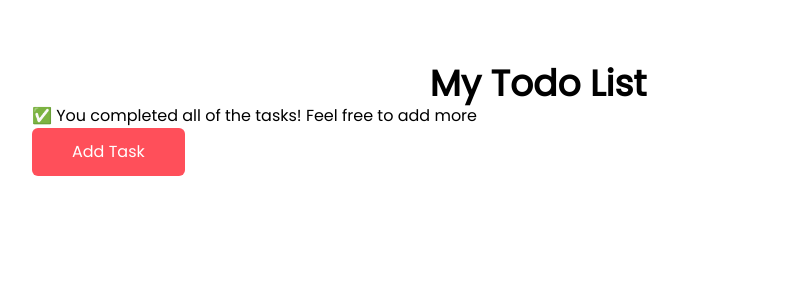
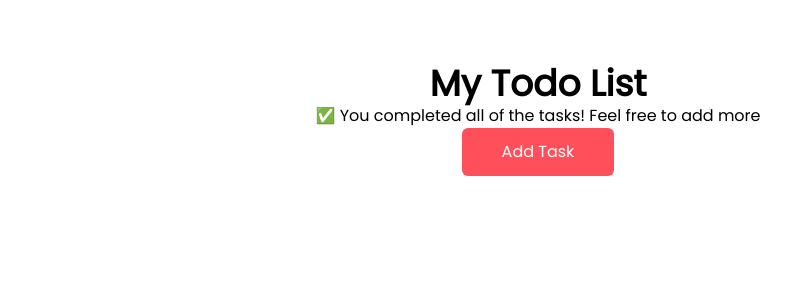
Before and after one commit to logan-lampton/todo, a React (Vite) app: page / in a window 1280 px wide. Shown: the top 300 px of the page, without its empty margins (102-893 px from the left). Built offline with nearby package versions, Linux system fonts and the light colour scheme; the HTML template or start-up script is replaced by a standard one.

Commit message:
formatting of dropdown sort

```diff
--- a/src/components/TodoList.jsx
+++ b/src/components/TodoList.jsx
@@ -137,15 +137,15 @@ function TodoList() {
           </div>
         </div>
       )}
-      <div>
+      <div className="flex items-center justify-center flex-col">
         {todoList.length === 0 ? (
           <div>
             <p>✅ You completed all of the tasks! Feel free to add more</p>
           </div>
         ) : (
           <div className="container mx-auto mt-6">
-            <div>
-              <select onChange={e => handleSort(e.target.value)}>
+            <div className="flex justify-center mb-6">
+              <select onChange={e => handleSort(e.target.value)} className="p-1 outline-none text-sm">
                 <option value="All">All</option>
                 <option value="Completed">Completed</option>
                 <option value="Not Completed">Not Completed</option>
```
